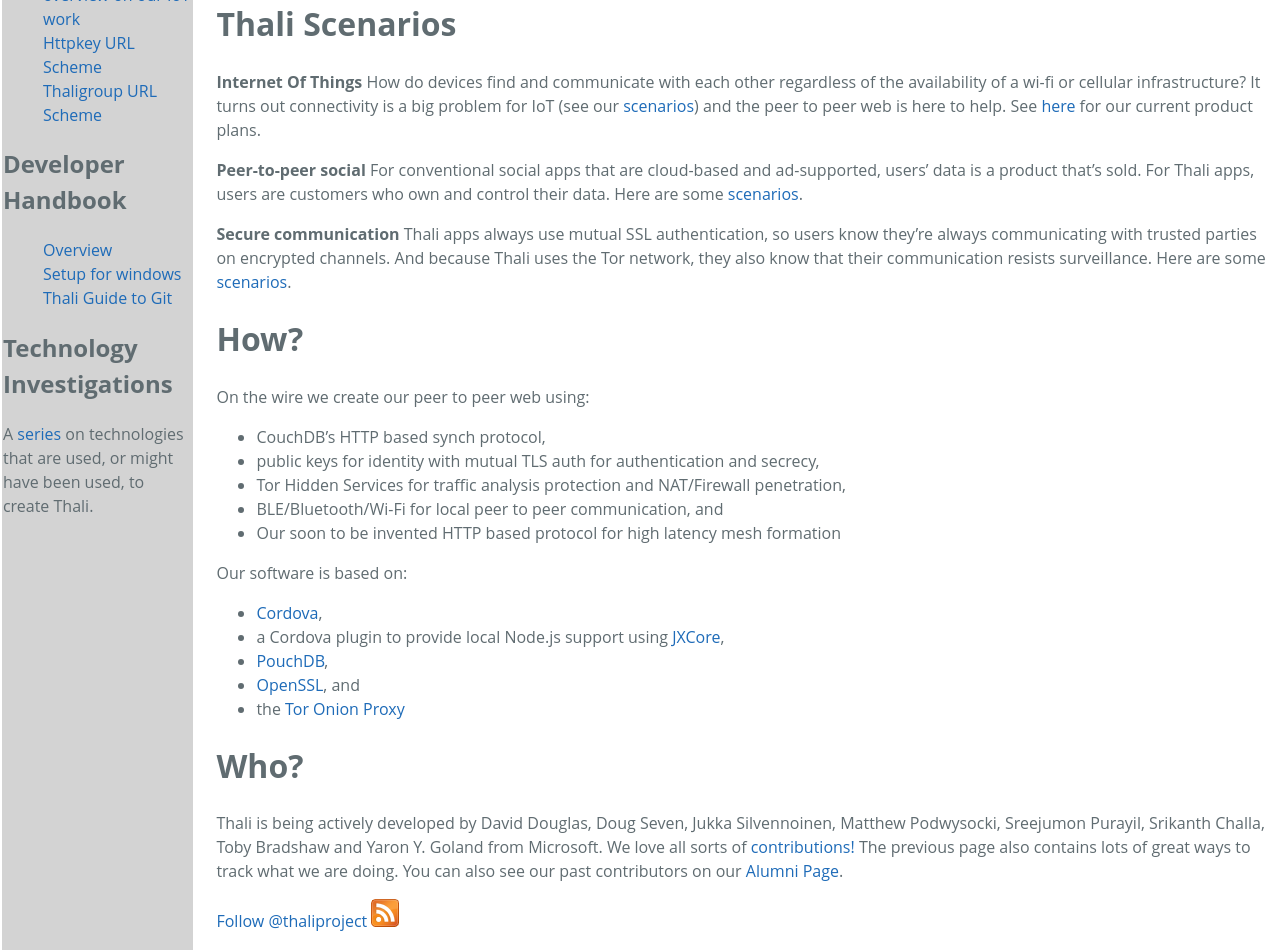
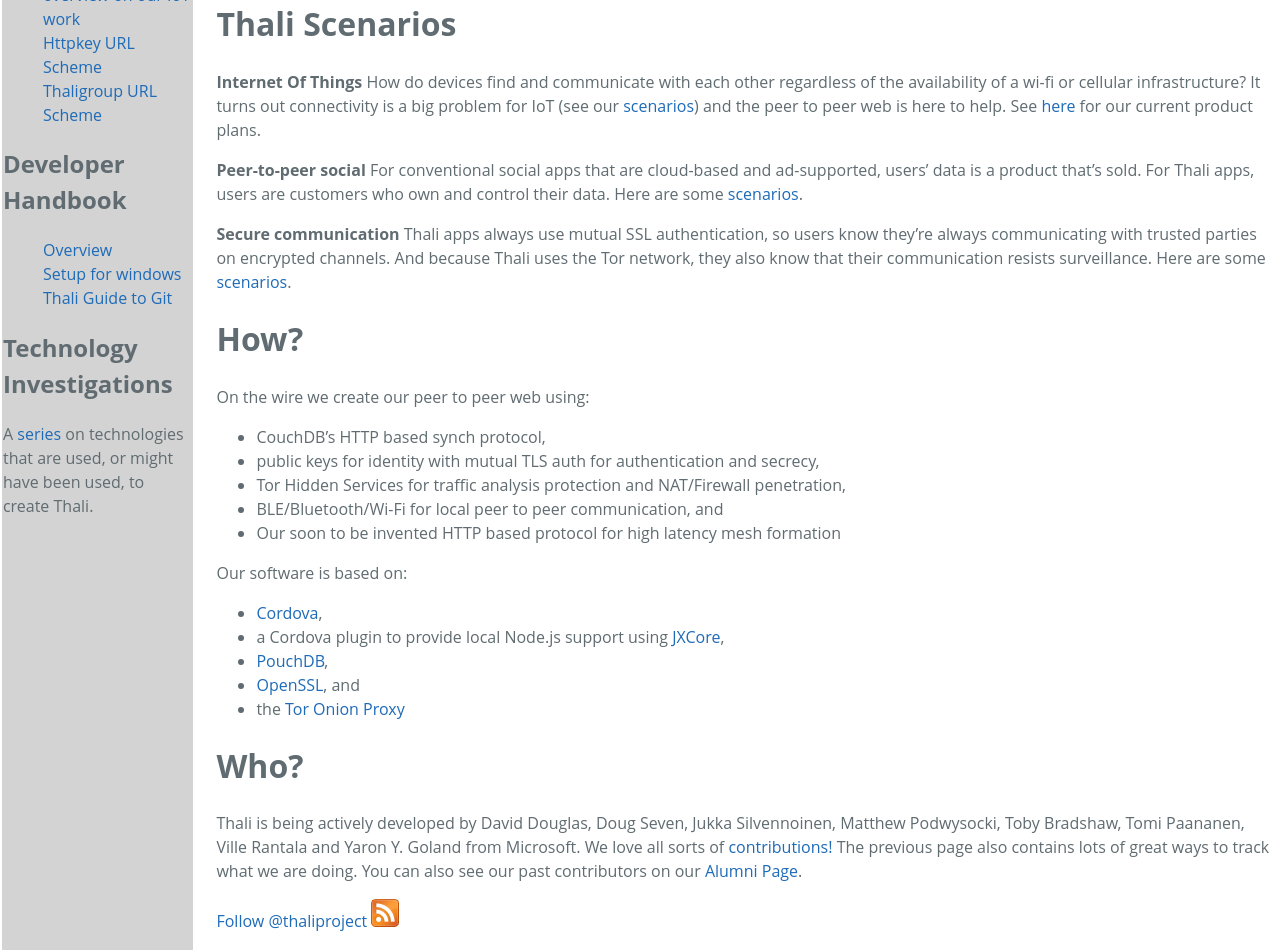
Before and after one commit to thaliproject/thali, a Jekyll site: the page built from index.md, in a window 1280 px wide. Shown: the part 470-1422 px from the top of the page. Built offline with Jekyll 4.4.1, drawn with Linux system fonts in a browser that asks for light colours; Markdown is read by kramdown in place of the engine named in the settings; comment, search, counter and statistics services are not loaded.

Commit message:
Adding and removing folks

```diff
--- a/index.md
+++ b/index.md
@@ -40,7 +40,7 @@
 
 # Who?
 
-Thali is being actively developed by David Douglas, Doug Seven, Jukka Silvennoinen, Matthew Podwysocki, Sreejumon Purayil, Srikanth Challa, Toby Bradshaw and Yaron Y. Goland from Microsoft. We love all sorts of [contributions!](WaysToContribute) The previous page also contains lots of great ways to track what we are doing. You can also see our past contributors on our [Alumni Page](alumni).
+Thali is being actively developed by David Douglas, Doug Seven, Jukka Silvennoinen, Matthew Podwysocki, Toby Bradshaw, Tomi Paananen, Ville Rantala and Yaron Y. Goland from Microsoft. We love all sorts of [contributions!](WaysToContribute) The previous page also contains lots of great ways to track what we are doing. You can also see our past contributors on our [Alumni Page](alumni).
 
 <p>
 <a href="https://twitter.com/thaliproject" class="twitter-follow-button" data-show-count="false" data-dnt="true">Follow @thaliproject</a>
```
